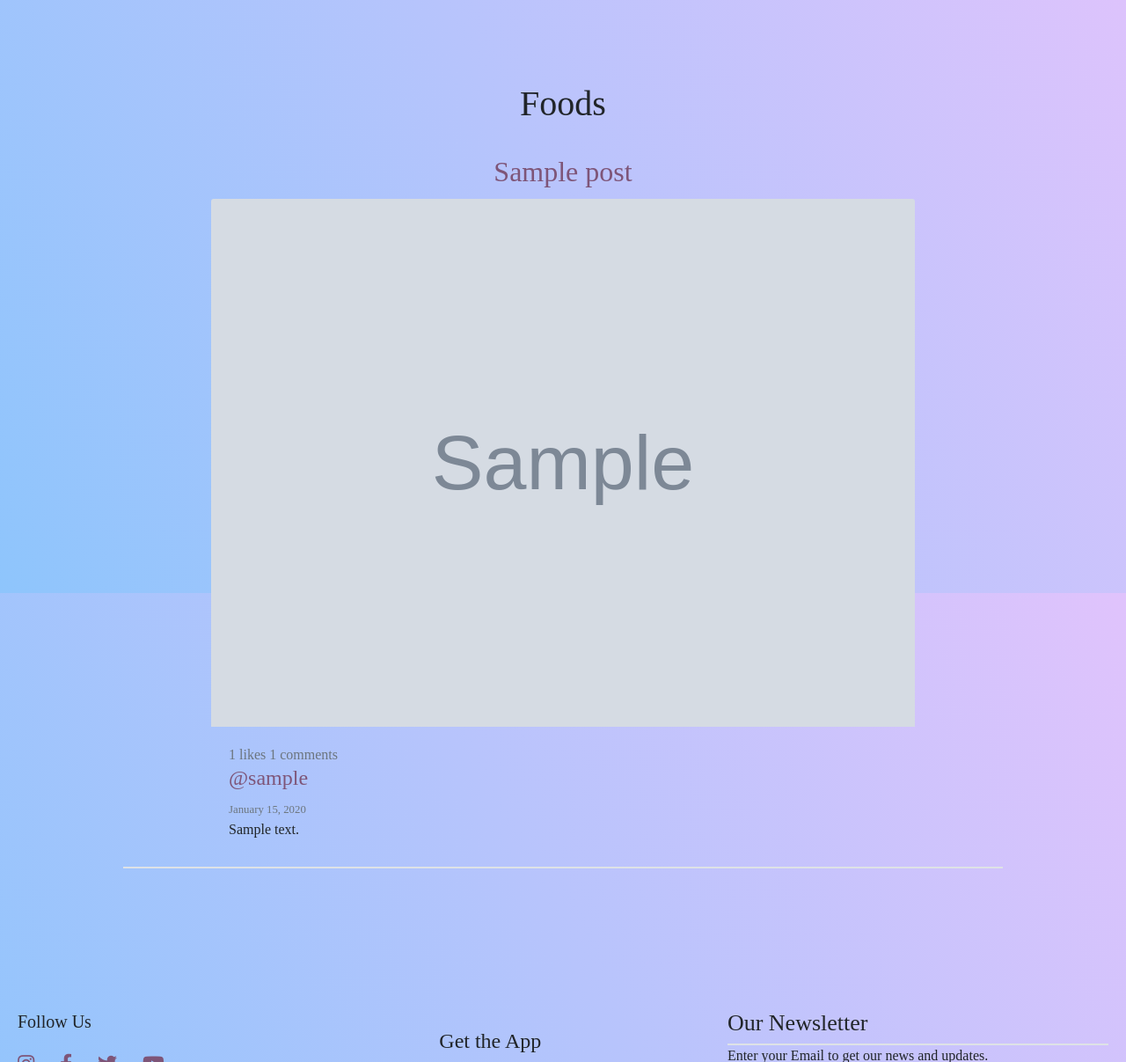
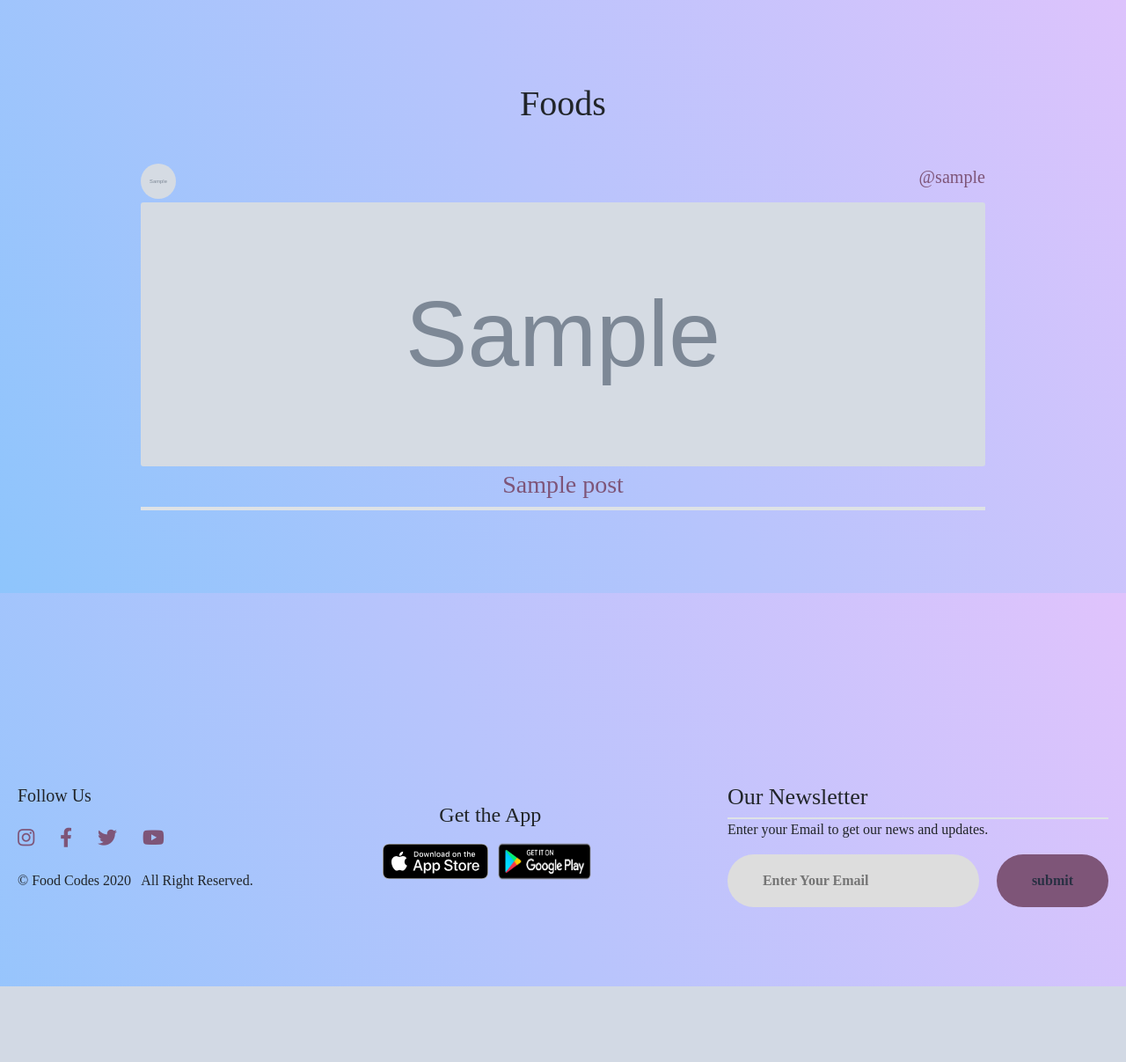
Before and after one commit to pratiksharma8/FoodCodesWebsite, a Django app: page /blog/ in a window 1280 px wide. Shown: the part 126-1333 px from the top of the page at 88% size. After the commit the page ends 1247 px from the top, so only its background shows below. Run offline with Django 3.2, Linux system fonts and the light colour scheme; tables that the repository leaves empty hold one stand-in row (Sample ...); some libraries are stand-ins or nearby versions; some web fonts are replaced.

Commit message:
Update blog.html

```diff
--- a/website/foodcodes/blog/templates/blog/blog.html
+++ b/website/foodcodes/blog/templates/blog/blog.html
@@ -3,18 +3,17 @@
 {% block content %}
 
 <h1 class="my-4">Foods</h1>
-{% for post in posts %}
-        <div class="card">
-            <h2 class="card-title"><a href="{% url 'post-detail' post.id %}">{{ post.title }}</a></h2>
-            <a href="{% url 'post-detail' post.id %}"><img class="card-img-top" src="{{ post.blog_photo.url }}" alt="Card image cap"></a>
-          <div class="card-body">
-              <p class="text-muted mb-0" align="left">{{ post.likes.count }} likes {{ post.comments.count }} comments</p>
-              <h4><a href="{% url 'user-posts' post.author.username %}">@{{ post.author }}</a></h4>
-                <small class="text-muted" >{{ post.date_posted|date:'F d, Y' }}</small>
-                <p class="card-text">{{ post.content }}</p>
+<div class="grid-container">
+    {% for post in posts %}
+      <div class="grid-item">
+          <a href="{% url 'user-posts' post.author.username %}"><img class="imginpost mb-1" align="left" src="{{ post.author.profile.image.url }}"></a>
+          <div align="right" style="font-size: .67em;"><a href="{% url 'user-posts' post.author.username %}">@{{ post.author }}</a>
           </div>
-        </div>
-<div class="border"></div>
-{% endfor %}
-
+        <a href="{% url 'post-detail' post.id %}"><img class="card-img mb-1" src="{{ post.photo.url }}" alt=""></a>
+        <a href="{% url 'post-detail' post.id %}"><h3 class="article-title">{{ post.title }}</h3></a>
+        <div class="border"></div>
+        <div class="border"></div>
+      </div>
+    {% endfor %}
+</div>
 {% endblock %}
```
